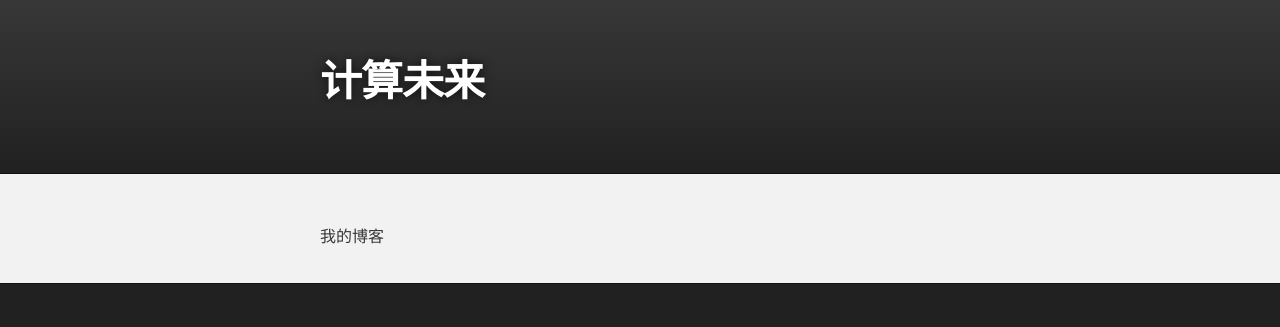
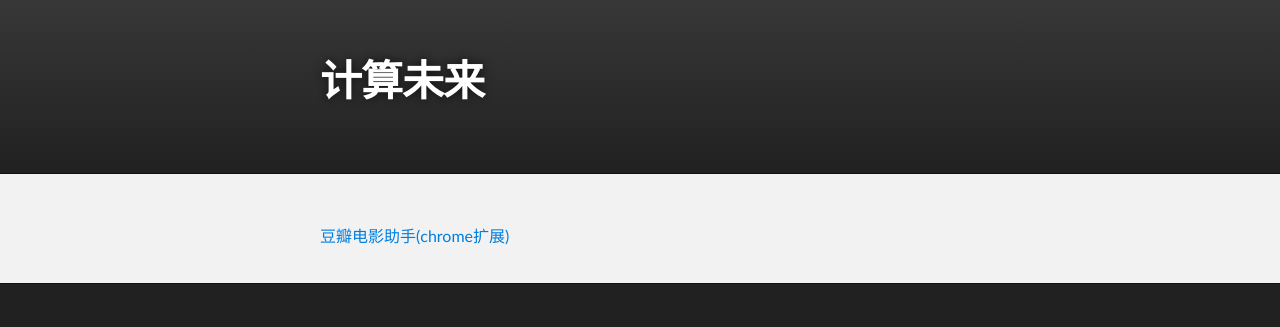
Before and after one commit to yxf/yxf.github.com, a plain HTML site: page index.html in a window 1280 px wide. Drawn offline with Linux system fonts and the light colour scheme.

Commit message:
keywords

```diff
--- a/index.html
+++ b/index.html
@@ -15,14 +15,13 @@
         <header class="inner">
           <h1 id="project_title">计算未来</h1>
           <h2 id="project_tagline"></h2>
-
         </header>
     </div>
 
     <!-- MAIN CONTENT -->
     <div id="main_content_wrap" class="outer">
       <section id="main_content" class="inner">
-        <p>我的博客</p>
+        <p><a href="doukan.html">豆瓣电影助手(chrome扩展)</a></p>
       </section>
     </div>
 
```
Also changed, not shown: doukan.html (+2 -1 lines).
